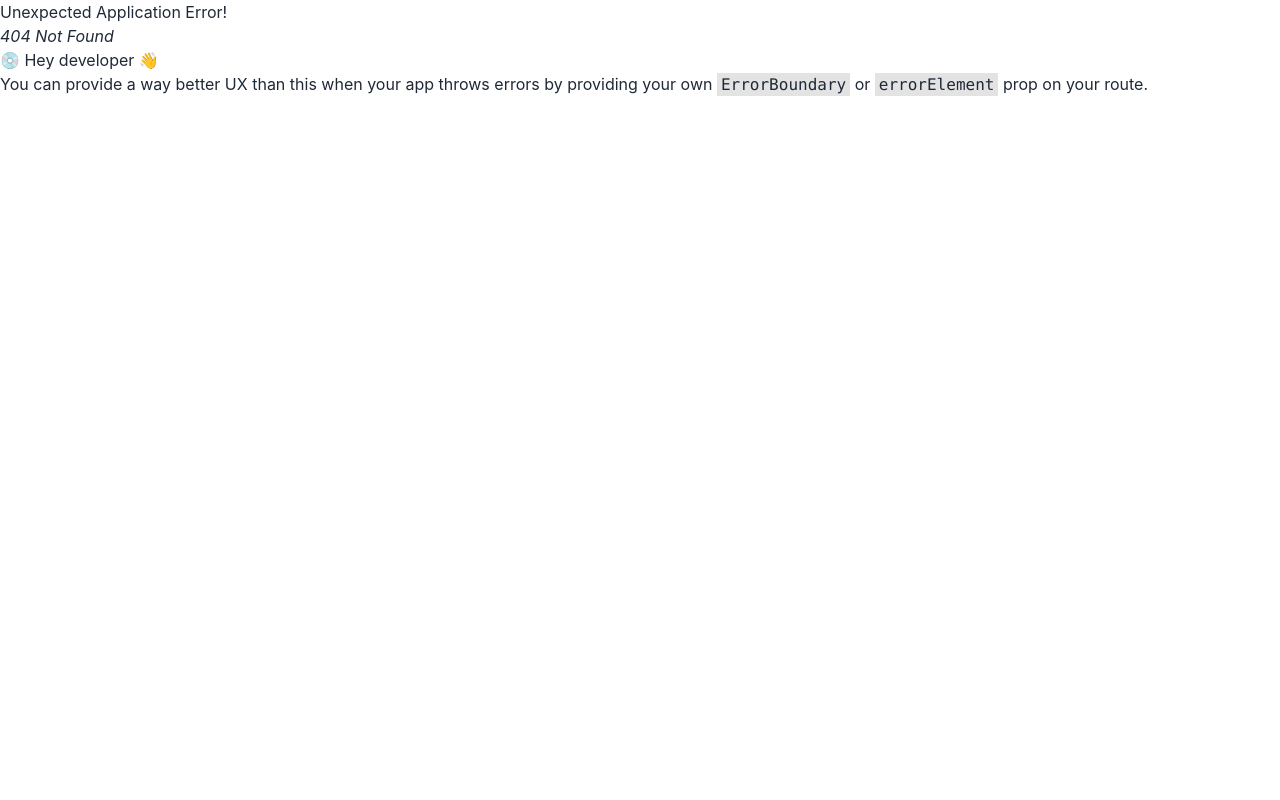
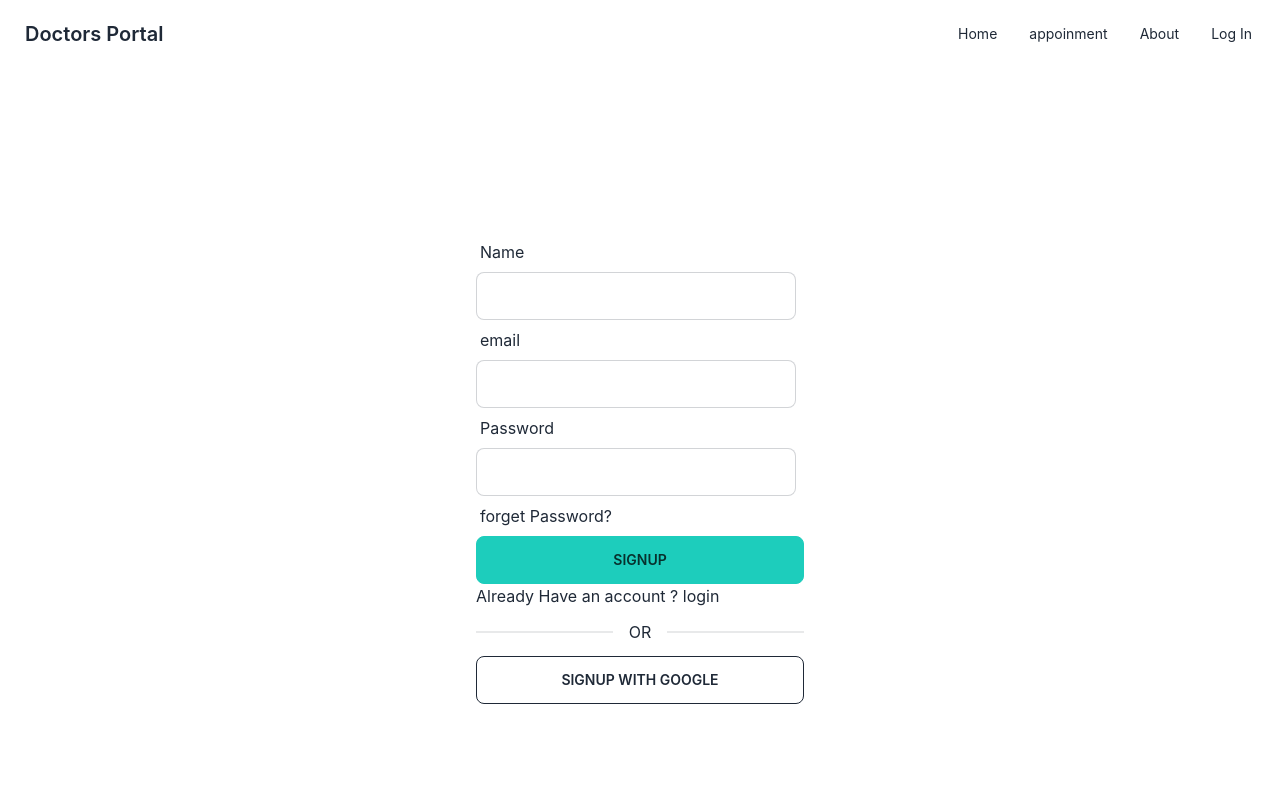
Before and after one commit to munir79/Doctors--Portal, a React (Create React App) app: page /signup in a window 1280 px wide. Before the commit this address had no page. Shown: the top 800 px of the page. Built offline with nearby package versions, Linux system fonts and the light colour scheme; no server answers.

Commit message:
toast auth

```diff
--- a/package.json
+++ b/package.json
@@ -8,9 +8,12 @@
     "@testing-library/user-event": "^13.5.0",
     "daisyui": "^3.5.1",
     "date-fns": "^2.30.0",
+    "firebase": "^10.3.1",
     "react": "^18.2.0",
     "react-day-picker": "^8.8.1",
     "react-dom": "^18.2.0",
+    "react-hook-form": "^7.46.1",
+    "react-hot-toast": "^2.4.1",
     "react-router-dom": "^6.14.2",
     "react-scripts": "5.0.1",
     "web-vitals": "^2.1.4"
--- a/src/App.js
+++ b/src/App.js
@@ -5,6 +5,9 @@ import Main from './Layout/Main';
 import Home from './Pages/Home/Home/Home';
 import Login from './Auth/Login';
 import Todayappinment from './TodayAppoinment/Todayappinment';
+import SignUp from './Auth/SignUp';
+import DashBoard from './DashBoard/DashBoard';
+import { Toaster } from 'react-hot-toast';
 
 
 function App() {
@@ -21,8 +24,16 @@ function App() {
           element:<Login></Login>
         },
         {
+        path:'/signup',
+        element:<SignUp></SignUp>
+        },
+        {
           path:'/appoinment',
           element:<Todayappinment></Todayappinment>
+        },
+        {
+          path:'/dashboard',
+          element:<DashBoard></DashBoard>
         }
 
       ]
@@ -31,6 +42,7 @@ function App() {
   return (
     <div className='max-w-[1440px] max-auto'>
       <RouterProvider router={router} ></RouterProvider>
+      <Toaster></Toaster>
 
     </div>
   );
--- a/src/Auth/Login.js
+++ b/src/Auth/Login.js
@@ -1,10 +1,57 @@
-import React from 'react';
+import React, { useContext, useState } from 'react';
+
+import { useForm } from "react-hook-form";
+import { Link } from 'react-router-dom';
+import { AuthContex } from '../UserContext/AuthProvider';
 
 const Login = () => {
+    const { register,formState: { errors }, handleSubmit } = useForm();
+    const [loginerror,setloginerror]=useState('');
+    const {signIn}=useContext(AuthContex);
+    const handleLogin=data=>{
+      setloginerror('');
+      console.log(data);
+      signIn(data.email,data.password)
+      .then(result=>{
+        const user=result.user;
+        console.log(user);
+      })
+      .catch(error=>{
+        console.log(error.message);
+        setloginerror(error.message);
+      })
+
+    }
+
     return (
-        <div>
-            <h3> This is Log in </h3>
-        </div>
+
+     <div className='h-[800px] flex justify-center items-center'>
+       <div className='w-96 p-7'>
+       <form onSubmit={handleSubmit(handleLogin)}>
+      <div className="form-control w-full max-w-xs">
+  <label className="label"> <span className='lebel-text'> email</span></label>
+ <input type="text"  className="input input-bordered w-full max-w-xs"
+ {...register("email" ,{required:"Email Address is required"} )} />
+</div>
+      <div className="form-control w-full max-w-xs">
+      {errors.mail &&    <p className='text-red-600'>{errors.email?.message}</p>}
+  <label className="label"> <span className='lebel-text'> Password</span></label>
+ <input type="password"  className="input input-bordered w-full max-w-xs" {...register("password" ,{required:true})} />
+ <label className="label"> <span className='lebel-text'> forget Password?</span></label>
+ {errors.password &&    <p className='text-red-600'>{errors.password?.message}</p>}
+</div>
+
+
+
+      <input className='btn btn-accent w-full' value="Login" type="submit" />
+      {loginerror && <p>{loginerror} </p>}
+    </form>
+    <p>New to Doctors Portal ? <Link to='/signup'>create an account </Link> </p>
+    <div className='divider'>OR</div>
+       <button className='btn btn-outline w-full '>CONTINUE WITH GOOGLE</button>
+       </div>
+
+     </div>
     );
 };
 
--- /dev/null
+++ b/src/Auth/SignUp.js
@@ -0,0 +1,71 @@
+import React, { useContext, useState } from 'react';
+import { useForm } from "react-hook-form";
+import { Link } from 'react-router-dom';
+import { AuthContex } from '../UserContext/AuthProvider';
+import { toast } from 'react-hot-toast';
+
+const SignUp = () => {
+    const { register,formState: { errors }, handleSubmit } = useForm();
+    const [signUperror,setSignUperror]=useState('');
+    const { createUser,UpdateUSer}=useContext(AuthContex)
+
+    const handleLogin=data=>{
+      setSignUperror('');
+      console.log(data);
+      createUser(data.email,data.password)
+      .then(result=>{
+        const user=result.user;
+        console.log(user);
+        toast('User Created Successfully.');
+        const userInfo={
+          displayName:data.name
+        }
+        UpdateUSer(userInfo)
+        .then(()=>{})
+        .catch(err=>{
+          console.log(err);
+        })
+      })
+      .catch(error=>{
+       setSignUperror(error.message);
+      })
+
+    }
+    return (
+        <div className='h-[800px] flex justify-center items-center'>
+        <div className='w-96 p-7'>
+        <form onSubmit={handleSubmit(handleLogin)}>
+       <div className="form-control w-full max-w-xs">
+   <label className="label"> <span className='lebel-text'> Name</span></label>
+  <input type="text"  className="input input-bordered w-full max-w-xs"
+  {...register("name" ,{required:"name Address is required"} )} />
+ </div>
+       <div className="form-control w-full max-w-xs">
+   <label className="label"> <span className='lebel-text'> email</span></label>
+  <input type="text"  className="input input-bordered w-full max-w-xs"
+  {...register("email" ,{required:"Email Address is required"} )} />
+ </div>
+       <div className="form-control w-full max-w-xs">
+       {errors.mail &&    <p className='text-red-600'>{errors.email?.message}</p>}
+   <label className="label"> <span className='lebel-text'> Password</span></label>
+  <input type="password"  className="input input-bordered w-full max-w-xs" {...register("password" ,{required:true})} />
+  <label className="label"> <span className='lebel-text'> forget Password?</span></label>
+  {errors.password &&    <p className='text-red-600'>{errors.password?.message}</p>}
+ </div>
+
+
+
+       <input className='btn btn-accent w-full' value="SignUp" type="submit" />
+       {signUperror && <p className='text-red-600'>{signUperror} </p> }
+     </form>
+
+     <p>Already Have an account ? <Link to='/login'>login  </Link> </p>
+     <div className='divider'>OR</div>
+        <button className='btn btn-outline w-full '>signUp WITH GOOGLE</button>
+        </div>
+
+      </div>
+    );
+};
+
+export default SignUp;
--- /dev/null
+++ b/src/DashBoard/DashBoard.js
@@ -0,0 +1,11 @@
+import React from 'react';
+
+const DashBoard = () => {
+    return (
+        <div>
+           <h2> This is DashBoard</h2>
+        </div>
+    );
+};
+
+export default DashBoard;
--- a/src/Shared/Header.js
+++ b/src/Shared/Header.js
@@ -1,14 +1,30 @@
-import React from 'react';
+import React, { useContext } from 'react';
 import { Link } from 'react-router-dom';
+import { AuthContex } from '../UserContext/AuthProvider';
 
 const Header = () => {
+
+  const {user, SignOut}=useContext(AuthContex);
+  const handleSignOut=()=>{
+    SignOut()
+    .then(()=>{})
+    .catch(err=>{
+      console.log(err);
+    })
+
+  }
   const menuItems=<React.Fragment>
         <li><Link to='/home'>Home</Link></li>
 
       <li><Link to='/appoinment'>appoinment</Link></li>
       <li><Link to='/about'>About</Link></li>
-      <li><Link to='/reviews'>Reviews</Link></li>
-      <li><Link to='/login'>Log In</Link></li>
+
+   {user?.uid?
+   <>
+    <li><Link to='/dashboard'>DashBoard</Link></li>
+     <li><button  onClick={handleSignOut}>SignOut</button></li></>
+   :
+   <li><Link to='/login'>Log In</Link></li>}
   </React.Fragment>
     return (
         <div>
--- a/src/TodayAppoinment/AvailableAppoinment.js
+++ b/src/TodayAppoinment/AvailableAppoinment.js
@@ -27,6 +27,7 @@ const AvailableAppoinment = ({selectedDate}) => {
          {
             treatment &&
             <OpenModal treatment={treatment}
+            settreatment={settreatment}
             selectedDate={selectedDate}></OpenModal>
          }
         </section>
--- a/src/TodayAppoinment/OpenModal.js
+++ b/src/TodayAppoinment/OpenModal.js
@@ -1,7 +1,28 @@
 import { format } from 'date-fns';
 import React from 'react';
 
-const OpenModal = ({treatment,selectedDate}) => {
+const OpenModal = ({treatment,selectedDate,settreatment}) => {
+
+  const handleSubmit=event=>{
+  event.preventDefault();
+  const form=event.target;
+
+  const name=form.name.value;
+  const date=form.date.value;
+  const email=form.email.value;
+  const phone=form.phone.value;
+  const slot=form.slot.value;
+
+  const booking={
+    appointmentDate:date,
+    name,slot,email,phone
+  }
+
+  console.log(booking);
+  settreatment(null);
+
+
+  }
   const {name,slots}=treatment;
     return (
      <>
@@ -10,17 +31,21 @@ const OpenModal = ({treatment,selectedDate}) => {
   <div className="modal-box relative">
     <label htmlFor="my-modal-3" className="btn btn-sm btn-circle absolute right-2 top-2">✕</label>
     <h3 className="text-lg font-bold"> {name} </h3>
-    <form className='grid grid-cols-1 gap-6 mt-10' >
-    <input type="text" placeholder="Type here" disabled value={format(selectedDate, 'PP')} className="input w-full input-borderedinput-bordered " />
-    <select className="select select-bordered w-full max-w-xs">
+    <form onSubmit={handleSubmit} className='grid grid-cols-1 gap-6 mt-10' >
+    <input type="text"  name='date' placeholder="Type here" disabled value={format(selectedDate, 'PP')} className="input w-full input-borderedinput-bordered " />
+    <select name='slot' className="select select-bordered w-full max-w-xs">
 
  {
-  slots.map(slot=>  <option  value={slot}>{slot}</option>)
+  slots.map((slot,index)=>  <option  value={slot}
+  key={index}
+
+  >{slot}</option>)
  }
 </select>
-    <input type="text" placeholder="Type here" className="input w-full input-bordered" />
-    <input type="text" placeholder="Type here" className="input w-full input-bordered" /><br />
-    <input className='w-full input-borderedmax-w-sm bg-white text-black' type="submit" value="Submit" />
+    <input type="text"  name='name' placeholder="Enter Your Name " required className="input w-full input-bordered" />
+    <input type="email" name='email' placeholder="Enter your email " required className="input w-full input-bordered" />
+    <input type="text" name='phone' placeholder="Enter your phone  "  required className="input w-full input-bordered" /><br />
+    <input className='w-full input-borderedmax-w-sm bg-white text-black' required type="submit" value="Submit" />
 
 
 
--- /dev/null
+++ b/src/UserContext/AuthProvider.js
@@ -0,0 +1,47 @@
+import React, { createContext, useEffect, useState } from 'react';
+import {createUserWithEmailAndPassword, getAuth, onAuthStateChanged, signInWithEmailAndPassword, signOut, updateProfile} from 'firebase/auth';
+import app from '../Firebase/firebase.init';
+const auth=getAuth(app);
+
+export const AuthContex=createContext();
+
+const AuthProvider = ({children}) => {
+
+    const [user,setUser]=useState(null);
+    useEffect( ()=>{
+    const unsubscriber=  onAuthStateChanged(auth,currentUser=>{
+        console.log('user Observing');
+        setUser(currentUser);
+      });
+      return ()=> unsubscriber();
+    },[] )
+
+    const SignOut=()=>{
+      return signOut(auth);
+    }
+    const createUser=(email,password)=>{
+      return  createUserWithEmailAndPassword(auth,email,password);
+    }
+    const UpdateUSer=(userInfo)=>{
+      return updateProfile(user);
+    }
+    const signIn=(email,password)=>{
+        return signInWithEmailAndPassword(auth,email,password);
+
+    }
+    const authInfo={
+  createUser,signIn,user, SignOut,UpdateUSer
+    }
+
+
+    return (
+
+        <div>
+            <AuthContex.Provider value={authInfo} >
+             {children}
+            </AuthContex.Provider>
+        </div>
+    );
+};
+
+export default AuthProvider;
--- a/src/index.js
+++ b/src/index.js
@@ -4,11 +4,14 @@ import './index.css';
 import App from './App';
 import reportWebVitals from './reportWebVitals';
 import 'react-day-picker/dist/style.css';
+import AuthProvider from './UserContext/AuthProvider';
 
 const root = ReactDOM.createRoot(document.getElementById('root'));
 root.render(
   <React.StrictMode>
-    <App />
+<AuthProvider>
+<App />
+</AuthProvider>
   </React.StrictMode>
 );
 
```
Also changed, not shown: src/Firebase/firebase.init.js (added, +18 -0 lines), 1 other file (tests, documents, lock files or other folders).
